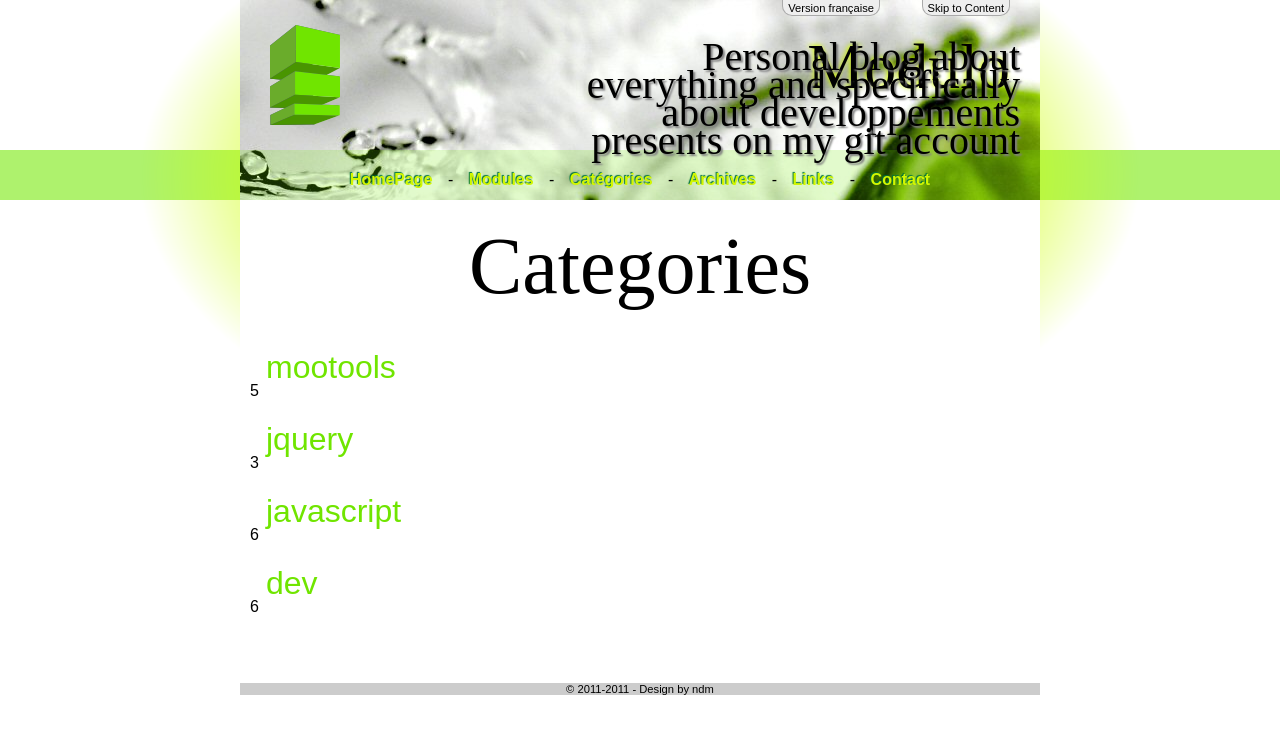
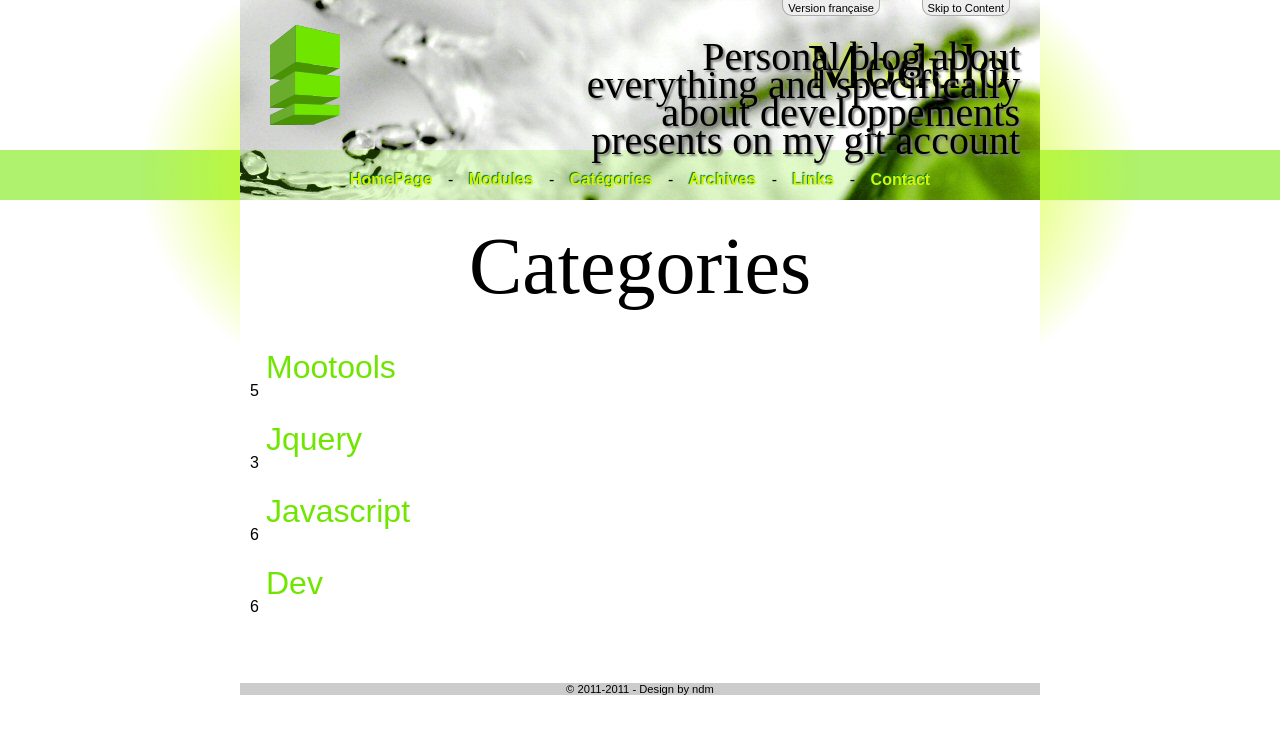
Before and after one commit to nicodmf/nicodmf.github.com, a Jekyll site: the page built from pages/tags_en.html, in a window 1280 px wide. Shown: the top 734 px of the page. Built offline with Jekyll 4.4.1, drawn with Linux system fonts in a browser that asks for light colours; Markdown is read by kramdown in place of the engine named in the settings; comment, search, counter and statistics services are not loaded; some of the changed lines change nothing that is shown.

Commit message:
Debuggage

```diff
--- a/_includes/page_tags_list.html
+++ b/_includes/page_tags_list.html
@@ -32,7 +32,7 @@
 	{% if rlang %}
 	<div class="item">
 		<a href="{{ post.url }}" class="item-link"></a>
-		<h2><a href="{{ post.url }}">{{ post.tagtodraw }}</a></h2>
+		<h2><a href="{{ post.url }}">{{ post.tagtodraw|capitalize }}</a></h2>
 		<div class="quantite">{{size}}</div>
 	</div>
 	{% endif %}
```
